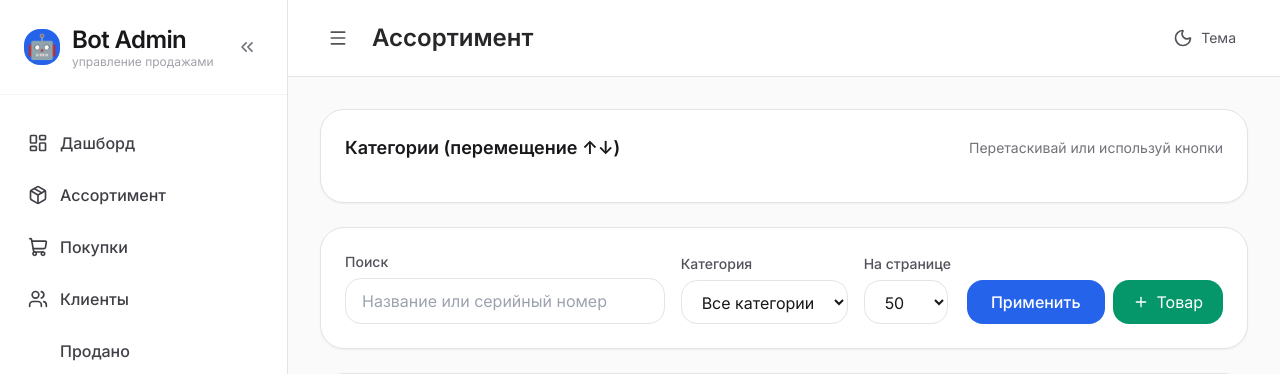
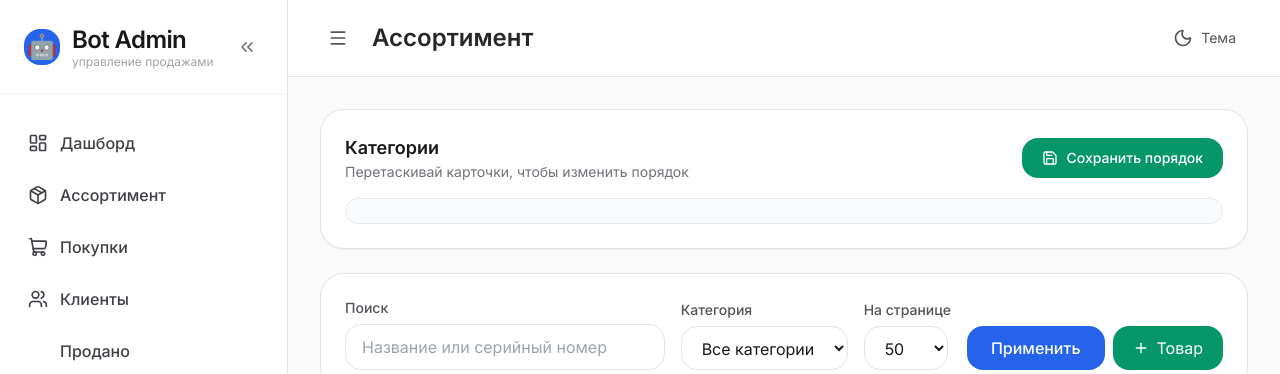
Before and after one commit to NextApple-Bot/telegram-bot, a Python web app: template web_admin/templates/assortment.html in a window 1280 px wide. Shown: the top 374 px of the page. Run offline with Jinja, Linux system fonts and the light colour scheme; the template is opened without the code that fills it, so the values that code supplies are empty; some libraries are stand-ins or nearby versions.

Commit message:
feat: restore old drag-and-drop category reordering like in the original version

```diff
--- a/web_admin/templates/assortment.html
+++ b/web_admin/templates/assortment.html
@@ -3,35 +3,60 @@
 {% block page_title %}Ассортимент{% endblock %}
 {% block extra_head %}
 <script src="https://cdn.jsdelivr.net/npm/sortablejs@1.15.0/Sortable.min.js"></script>
+<style>
+  .category-list {
+    display: flex;
+    flex-wrap: wrap;
+    gap: 8px;
+    padding: 12px;
+    background: #f8fafc;
+    border-radius: 16px;
+    border: 1px solid #e2e8f0;
+  }
+  .category-chip {
+    background: white;
+    border: 1px solid #e2e8f0;
+    border-radius: 9999px;
+    padding: 8px 16px;
+    font-size: 14px;
+    font-weight: 500;
+    display: flex;
+    align-items: center;
+    gap: 8px;
+    cursor: grab;
+    user-select: none;
+    box-shadow: 0 1px 2px rgba(0,0,0,0.05);
+  }
+  .category-chip:active { cursor: grabbing; }
+  .sortable-ghost { opacity: 0.4; }
+</style>
 {% endblock %}
 
 {% block content %}
-<!-- Категории с перемещением -->
+<!-- Drag & Drop категории -->
 <div class="bg-white dark:bg-zinc-900 rounded-3xl shadow-sm border border-zinc-200 dark:border-zinc-800 p-6 mb-6">
     <div class="flex items-center justify-between mb-4">
-        <div class="font-semibold text-lg">Категории (перемещение ↑↓)</div>
-        <div class="text-sm text-zinc-500">Перетаскивай или используй кнопки</div>
+        <div>
+            <div class="font-semibold text-lg">Категории</div>
+            <div class="text-sm text-zinc-500">Перетаскивай карточки, чтобы изменить порядок</div>
+        </div>
+        <button onclick="saveCategoryOrder()"
+                class="px-5 py-2.5 bg-emerald-600 hover:bg-emerald-700 text-white rounded-2xl text-sm font-medium flex items-center gap-2">
+            <i data-lucide="save" class="w-4 h-4"></i> Сохранить порядок
+        </button>
     </div>
 
-    <div class="flex flex-wrap gap-2">
+    <div id="category-list" class="category-list">
         {% for cat in categories %}
-        <div class="flex items-center gap-2 bg-zinc-50 dark:bg-zinc-950 border border-zinc-200 dark:border-zinc-800 rounded-2xl px-4 py-2">
-            <span class="font-medium">{{ cat.name }}</span>
-            <div class="flex gap-1 ml-2">
-                <form action="/admin/assortment/move_up" method="post" class="inline">
-                    <input type="hidden" name="cat_id" value="{{ cat.id }}">
-                    <button type="submit" class="px-2 py-1 text-xs bg-zinc-200 dark:bg-zinc-800 hover:bg-zinc-300 dark:hover:bg-zinc-700 rounded-xl" title="Вверх">↑</button>
-                </form>
-                <form action="/admin/assortment/move_down" method="post" class="inline">
-                    <input type="hidden" name="cat_id" value="{{ cat.id }}">
-                    <button type="submit" class="px-2 py-1 text-xs bg-zinc-200 dark:bg-zinc-800 hover:bg-zinc-300 dark:hover:bg-zinc-700 rounded-xl" title="Вниз">↓</button>
-                </form>
-            </div>
+        <div class="category-chip" data-id="{{ cat.id }}">
+            {{ cat.name }}
+            <span class="text-xs text-zinc-400">↕</span>
         </div>
         {% endfor %}
     </div>
 </div>
 
+<!-- Основная таблица товаров -->
 <div class="bg-white dark:bg-zinc-900 rounded-3xl shadow-sm border border-zinc-200 dark:border-zinc-800 p-6 mb-6">
     <div class="flex flex-col md:flex-row gap-4 items-end">
         <div class="flex-1">
@@ -59,19 +84,6 @@
                 <i data-lucide="plus" class="w-4 h-4"></i> Товар
             </button>
         </div>
-    </div>
-</div>
-
-<!-- Bulk Actions Bar -->
-<div id="bulk-bar" class="hidden mb-4 bg-red-50 dark:bg-red-950 border border-red-200 dark:border-red-800 rounded-3xl px-5 py-3 flex items-center justify-between">
-    <div class="flex items-center gap-3">
-        <span class="font-medium text-red-700 dark:text-red-300" id="selected-count">0 выбрано</span>
-    </div>
-    <div class="flex gap-2">
-        <button onclick="bulkDelete()" class="px-5 py-2 bg-red-600 hover:bg-red-700 text-white rounded-2xl text-sm font-medium flex items-center gap-2">
-            <i data-lucide="trash-2" class="w-4 h-4"></i> Удалить выбранные
-        </button>
-        <button onclick="clearSelection()" class="px-4 py-2 border border-zinc-200 dark:border-zinc-700 hover:bg-zinc-100 dark:hover:bg-zinc-800 rounded-2xl text-sm">Отменить</button>
     </div>
 </div>
 
@@ -139,6 +151,43 @@
 </div>
 
 <script>
+    let sortable;
+
+    function initSortable() {
+        const el = document.getElementById('category-list');
+        if (!el) return;
+
+        sortable = new Sortable(el, {
+            animation: 150,
+            ghostClass: 'sortable-ghost',
+            onEnd: function(evt) {
+                // Можно сразу сохранять или по кнопке
+            }
+        });
+    }
+
+    async function saveCategoryOrder() {
+        const chips = document.querySelectorAll('#category-list .category-chip');
+        const order = Array.from(chips).map(chip => parseInt(chip.dataset.id));
+
+        try {
+            const res = await fetch('/admin/assortment/categories/reorder', {
+                method: 'POST',
+                headers: { 'Content-Type': 'application/json' },
+                body: JSON.stringify({ order: order })
+            });
+
+            if (res.ok) {
+                showToast('Порядок категорий сохранён!', 'success');
+                setTimeout(() => location.reload(), 800);
+            } else {
+                showToast('Ошибка сохранения', 'error');
+            }
+        } catch (e) {
+            showToast('Ошибка сети', 'error');
+        }
+    }
+
     function applyFilters() {
         const params = new URLSearchParams();
         const search = document.getElementById('searchInput').value;
@@ -185,15 +234,18 @@
         if (checkboxes.length === 0) return;
 
         const ids = Array.from(checkboxes).map(cb => cb.value);
-
         if (!confirm(`Удалить ${ids.length} товаров?`)) return;
-
         showToast(`Удалено ${ids.length} товаров (демо)`, 'success');
         setTimeout(() => window.location.reload(), 1200);
     }
 
     document.addEventListener('DOMContentLoaded', function() {
-        // Инициализация Sortable для будущего drag-and-drop
+        initSortable();
+
+        // Инициализация Lucide иконок
+        if (typeof lucide !== 'undefined') {
+            lucide.createIcons();
+        }
     });
 </script>
 {% endblock %}
```
